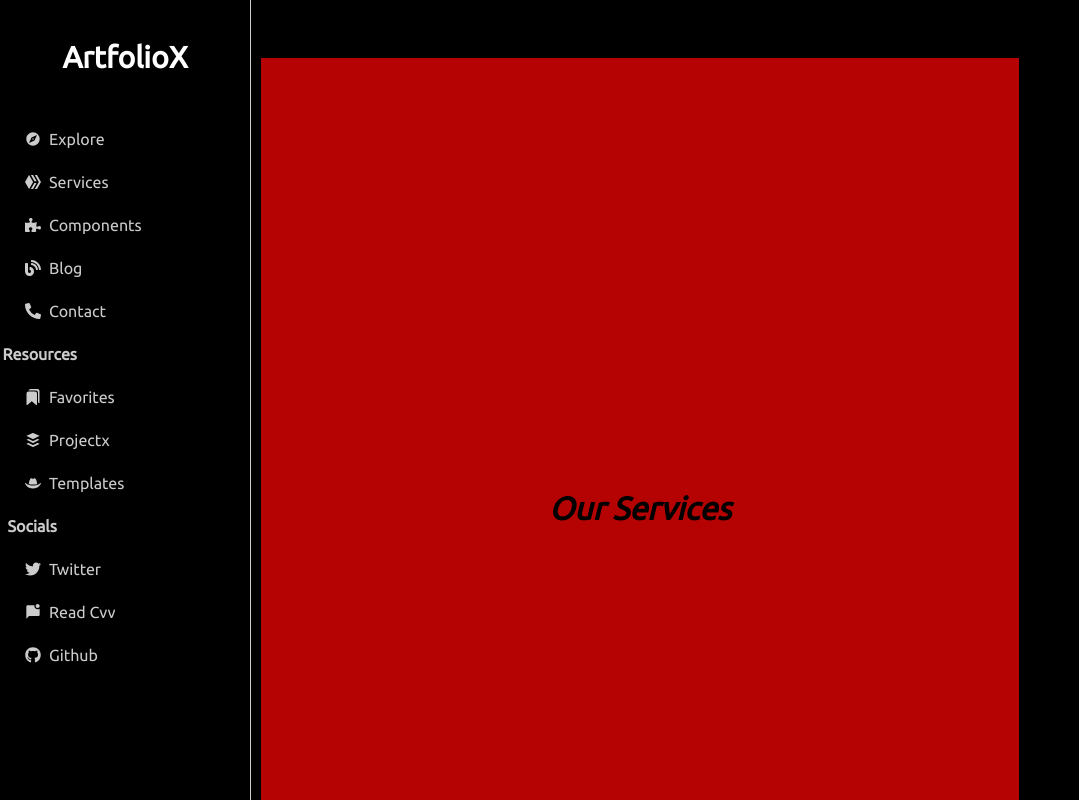
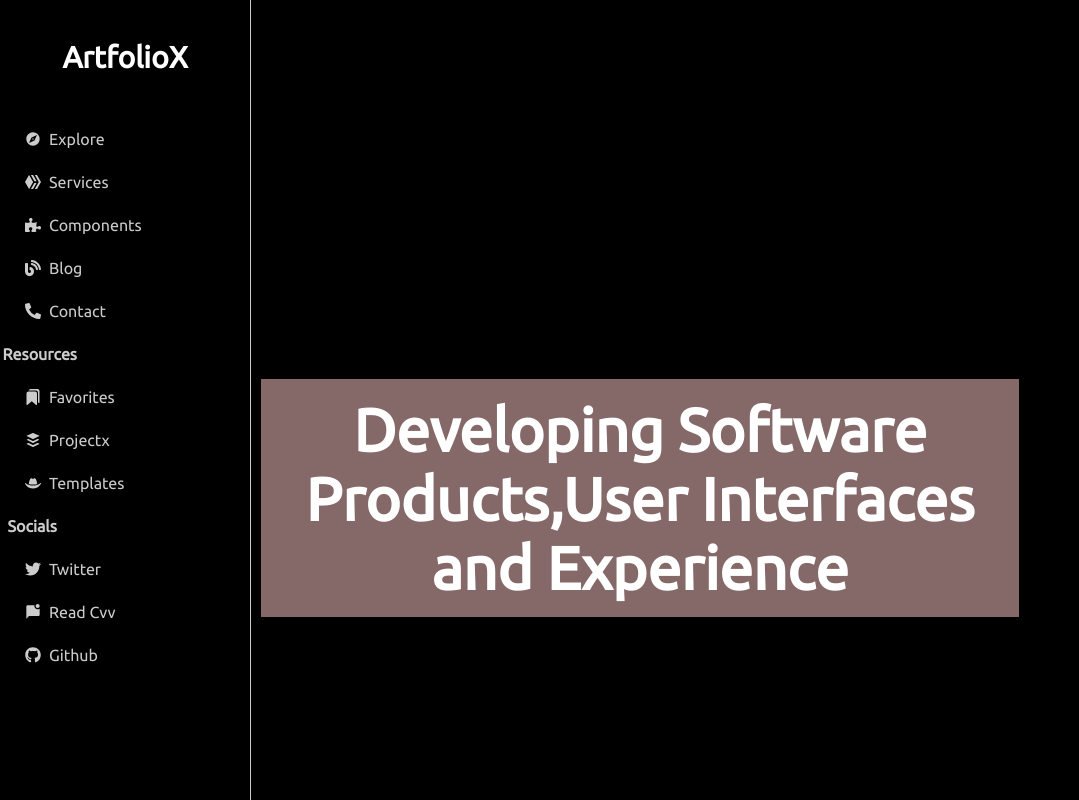
Before and after one commit to Bo4fo/ArtfolioX, a React (Create React App) app: page /Services in a window 1280 px wide. Shown: the top 800 px of the page, without its empty margins (0-1079 px from the left). Built offline with nearby package versions, Linux system fonts and the light colour scheme.

Commit message:
update on routes Nov 6

```diff
--- a/package.json
+++ b/package.json
@@ -38,5 +38,8 @@
       "last 1 firefox version",
       "last 1 safari version"
     ]
+  },
+  "devDependencies": {
+    "@types/react-router-dom": "^5.3.3"
   }
 }
--- a/src/App.js
+++ b/src/App.js
@@ -1,7 +1,7 @@
 import '../src/Maincss/App.css';
 import Navbar from "./Components/Navbar";
 import Home from './Pages/Explore';
-import { BrowserRouter as Router, Route, Switch } from 'react-router-dom';
+import { BrowserRouter, Route, Switch } from 'react-router-dom';
 import Services from './Pages/Services';
 import Contact from './Pages/Contact';
 import Blog from './Pages/Blog';
@@ -13,7 +13,7 @@ import Components from './Pages/Components';
 function App() {
 
   return (
-    <Router>
+    <BrowserRouter>
       <div className="App">
         <Navbar />
         <div className="Home">
@@ -39,7 +39,7 @@ function App() {
           </Switch>
         </div>
       </div>
-    </Router>
+    </BrowserRouter>
   );
 }
 
--- a/src/Components/Contactform.js
+++ b/src/Components/Contactform.js
@@ -10,8 +10,15 @@ function ContactForm() {
 
     const handleSubmit = (event) => {
         event.preventDefault();
-        alert(`The name you entered was: ${name}\nThe email you entered was: ${email}\nThe message you entered was: ${message}`);
+        console.log(`The name you entered was: ${name}\nThe email you entered was: ${email}\nThe message you entered was: ${message}`);
+
+
+
+
+
     };
+
+
 
     return (
         <div className="contactform">
--- a/src/Components/Navbar.js
+++ b/src/Components/Navbar.js
@@ -30,7 +30,7 @@ const Navbar = () => {
 
                 <ul>
                     <li>
-                    <Link to="/Home" style={{ textDecoration: 'none', color: 'inherit' }}>
+                    <Link to="/" style={{ textDecoration: 'none', color: 'inherit' }}>
 
                         <span className="icon-text">
                             <MdExplore />
--- a/src/Maincss/Explore.css
+++ b/src/Maincss/Explore.css
@@ -9,12 +9,14 @@
     flex-wrap: wrap;
     align-items: center;
     margin: 0 auto;
+
 }
 
 .item-container {
-    padding: 50px;
-    /* background-color: #856868; */
+    padding: 2%;
+    background-color: #856868;
     margin-bottom: 70%;
+    box-sizing: border-box;
 }
 
 .small-text h4 {
--- a/src/Maincss/Navbar.css
+++ b/src/Maincss/Navbar.css
@@ -103,3 +103,7 @@
 .icon-text link{
     text-decoration: none;
 }
+
+
+
+/* @media screens  */
--- a/src/Maincss/Services.css
+++ b/src/Maincss/Services.css
@@ -5,14 +5,16 @@
     width: 60%;
     position: relative;
     top: 50px;
-    background-color: #b50303;
+    /* background-color: #b50303; */
     flex-wrap: wrap;
     align-items: center;
     margin: 0 auto;
 }
 
 
-.service-Container h1{
-font-style: italic;
-
+.item-container {
+    padding: 2%;
+    background-color: #856868;
+    margin-bottom: 20px;
+    box-sizing: border-box; /* Include padding and border in the element's total width and height */
 }
--- a/src/Pages/Services.js
+++ b/src/Pages/Services.js
@@ -1,14 +1,24 @@
 import React from 'react'
 import '../Maincss/Services.css';
 
+
+
+
 function Services() {
+  const HomeStyles = {
+    fontWeight: 900,
+    color: 'white',
+    fontSize: 60,
+  };
   return (
     <div className='service-Container'>
-      <h1>Our Services</h1>
-      {/* <div className="service-item-container">
-      <h1>Services</h1>
-      <p>Lorem ipsum dolor sit amet, consectetur adipiscing elit. Sed nec diam ultr</p>
-      </div> */}
+      <div className="item-container">
+        <span className='item-header' style={HomeStyles}>
+          Developing Software Products,User Interfaces and Experience
+        </span>
+
+      </div>
+
 
     </div>
   )
```
Also changed, not shown: src/Maincss/App.css (+2 -5 lines), 1 other file (tests, documents, lock files or other folders).
